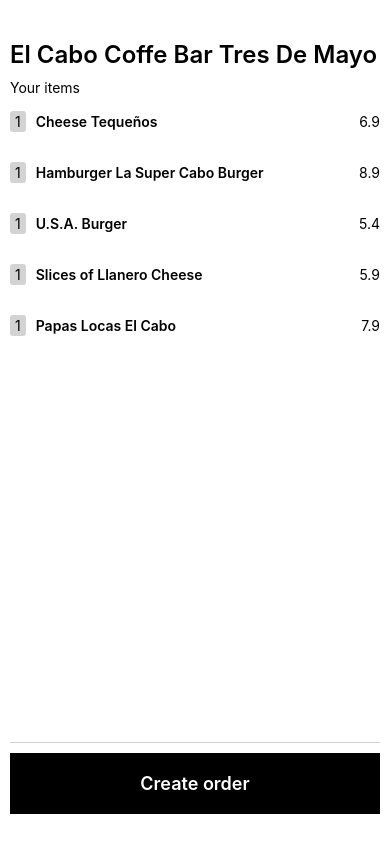
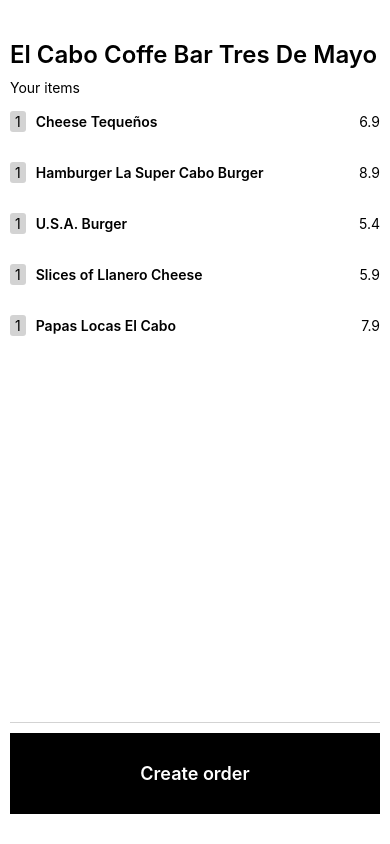
Before and after one commit to Abohi/UberEatUser, a React Native app: screen / in a window 390 px wide. Built offline with nearby package versions, Linux system fonts and the light colour scheme.

Commit message:
basket dishitem,basket style,basket screen

```diff
--- a/src/screens/Basket/basketstyle.js
+++ b/src/screens/Basket/basketstyle.js
@@ -28,7 +28,7 @@ export default StyleSheet.create({
     button:{
      backgroundColor:"black",
      marginTop:"auto",
-     padding:20,
+     padding:30,
      alignItems:"center"
     },
     buttonText:{
```
